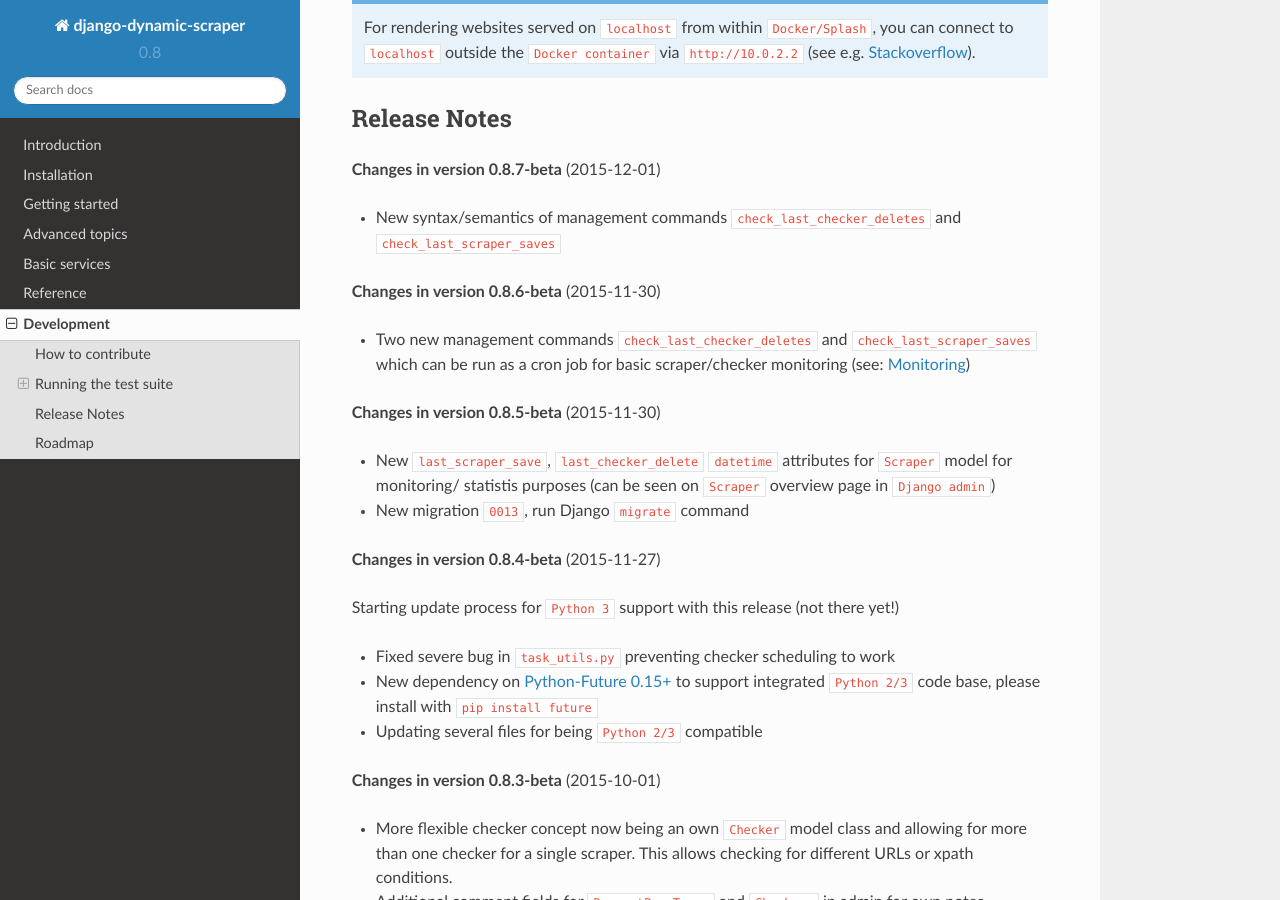
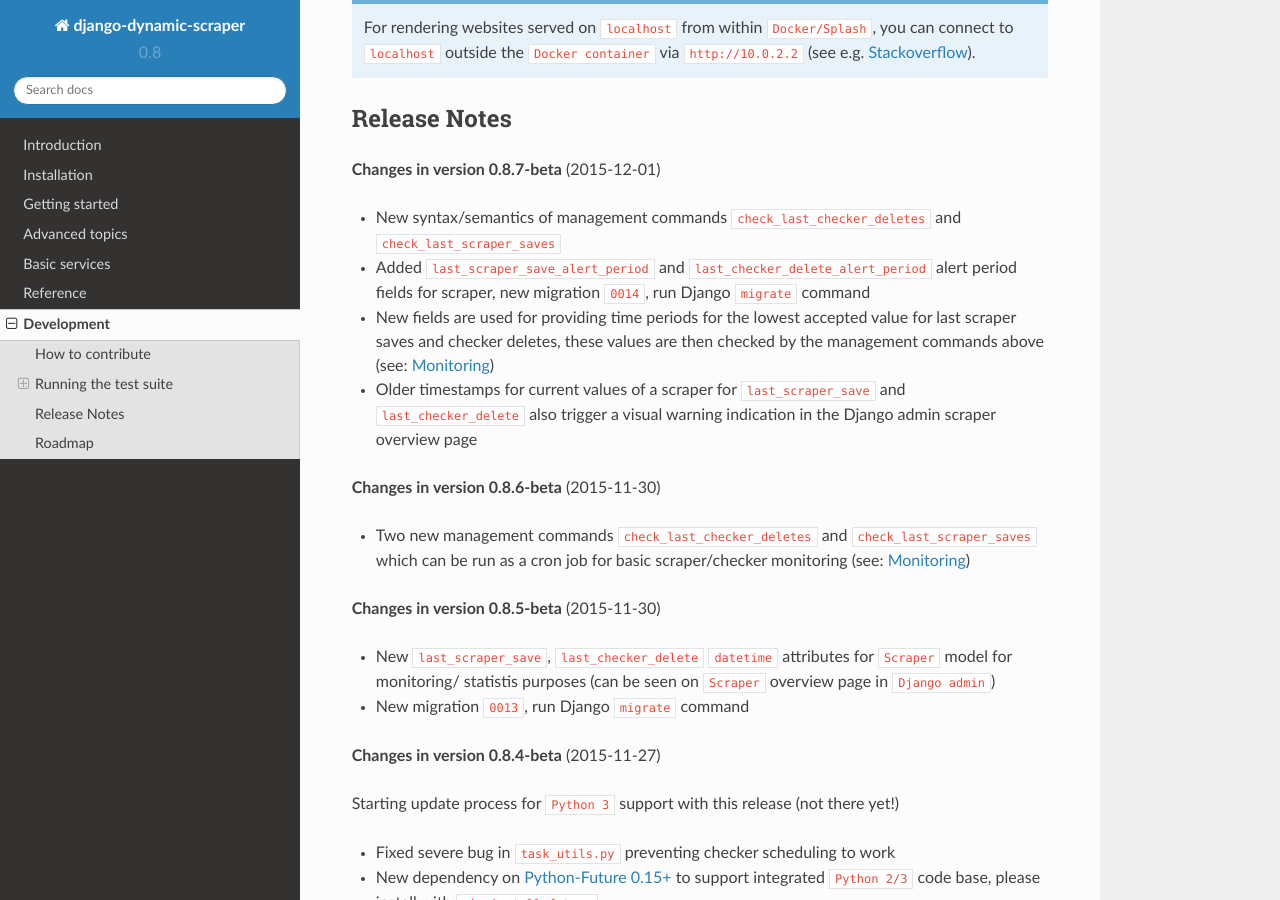
Before and after one commit to dev02019/django-dynamic-scraper, a Sphinx documentation site: the page built from docs/development.rst, in a window 1280 px wide and 900 px high, scrolled down 2246 px. Built offline with Sphinx 7.4.7 and the Read the Docs theme 2.0.0, drawn with Linux system fonts in a browser that asks for light colours.

```diff
--- a/docs/development.rst
+++ b/docs/development.rst
@@ -98,6 +98,12 @@ Release Notes
 
 * New syntax/semantics of management commands ``check_last_checker_deletes``
   and ``check_last_scraper_saves``
+* Added ``last_scraper_save_alert_period`` and ``last_checker_delete_alert_period`` alert period fields
+  for scraper, new migration ``0014``, run Django ``migrate`` command
+* New fields are used for providing time periods for the lowest accepted value for last scraper saves and checker deletes,
+  these values are then checked by the management commands above (see: :ref:`monitoring`)
+* Older timestamps for current values of a scraper for ``last_scraper_save`` and ``last_checker_delete`` also
+  trigger a visual warning indication in the Django admin scraper overview page
 
 **Changes in version 0.8.6-beta** (2015-11-30)
 
```
